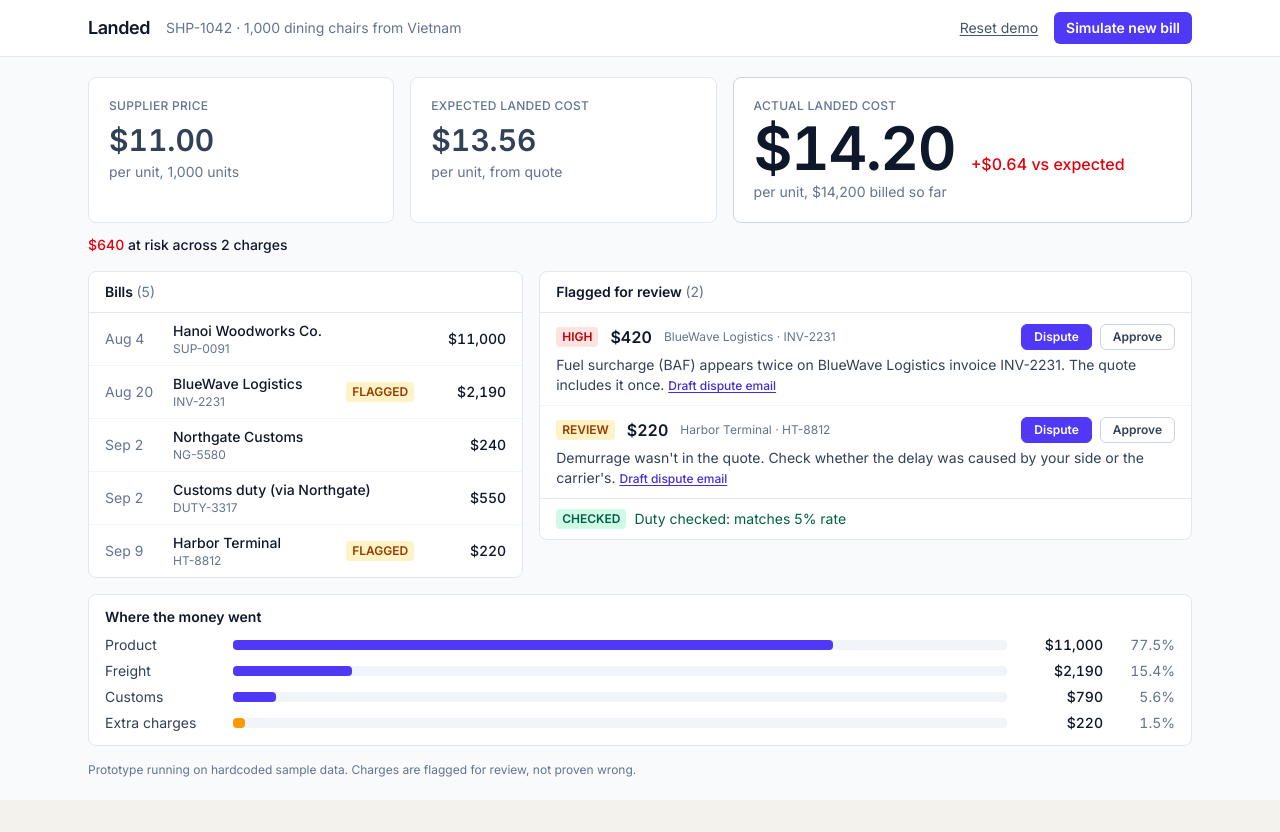
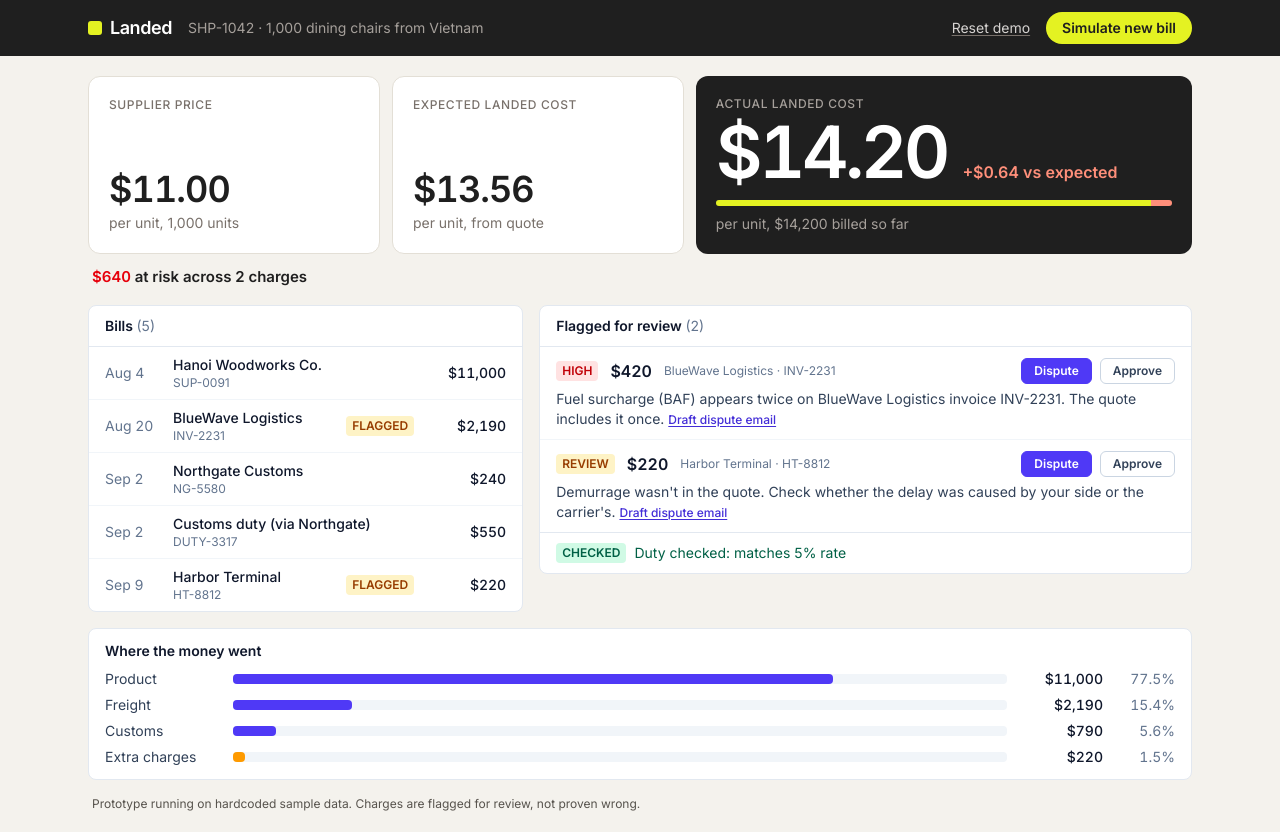
Before and after one commit to cherylaurelia/asvc, a React (Vite) app: page / in a window 1280 px wide. Before the commit the page ends 800 px from the top, so only its background shows below. Built offline with nearby package versions, Linux system fonts and the light colour scheme.

Commit message:
Restyle header and cost cards

```diff
--- a/src/App.jsx
+++ b/src/App.jsx
@@ -29,22 +29,25 @@ export default function App() {
   };
 
   return (
-    <div className="min-h-screen bg-slate-50 text-slate-900">
-      <header className="border-b border-slate-200 bg-white">
+    <div className="min-h-screen bg-canvas text-ink">
+      <header className="bg-ink text-white">
         <div className="mx-auto flex max-w-6xl flex-wrap items-center gap-x-4 gap-y-2 px-4 py-3 sm:px-6">
-          <h1 className="text-lg font-semibold tracking-tight">Landed</h1>
-          <span className="text-sm text-slate-500">
+          <h1 className="flex items-center gap-2 text-lg font-semibold tracking-tight">
+            <span className="size-3.5 rounded-[3px] bg-lime" aria-hidden="true" />
+            Landed
+          </h1>
+          <span className="text-sm text-stone-400">
             {data.shipment.id} · {data.shipment.name}
           </span>
           <span className="ml-auto flex items-center gap-4">
-            <button type="button" onClick={resetDemo} className="rounded-sm text-sm text-slate-600 underline underline-offset-2 hover:text-slate-900">
+            <button type="button" onClick={resetDemo} className="rounded-sm text-sm text-stone-300 underline decoration-stone-500 underline-offset-2 hover:text-white focus-visible:outline-lime">
               Reset demo
             </button>
             <button
               type="button"
               onClick={simulateLateBill}
               disabled={lateBillAdded}
-              className="rounded-md bg-indigo-600 px-3 py-1.5 text-sm font-semibold text-white hover:bg-indigo-700 active:bg-indigo-800 disabled:cursor-not-allowed disabled:bg-slate-200 disabled:text-slate-600"
+              className="rounded-full bg-lime px-4 py-1.5 text-sm font-semibold text-ink hover:brightness-95 active:brightness-90 focus-visible:outline-lime disabled:cursor-not-allowed disabled:bg-white/10 disabled:text-stone-400"
             >
               Simulate new bill
             </button>
@@ -66,7 +69,7 @@ export default function App() {
           />
         </div>
         <Breakdown rows={categoryBreakdown(bills)} />
-        <footer className="text-xs text-slate-500">
+        <footer className="px-1 text-xs text-stone-600">
           Prototype running on hardcoded sample data. Charges are flagged for review, not proven wrong.
         </footer>
       </main>
--- a/src/components/CostCard.jsx
+++ b/src/components/CostCard.jsx
@@ -1,63 +1,80 @@
 import { money, perUnit } from "../lib/format.js";
 
-const Label = ({ children }) => (
-  <div className="text-xs font-medium uppercase tracking-wide text-slate-500">{children}</div>
+const Label = ({ children, dark }) => (
+  <div className={`text-xs font-medium uppercase tracking-wider ${dark ? "text-stone-400" : "text-stone-500"}`}>
+    {children}
+  </div>
 );
 
 export default function CostCard({ shipment, cost, flash }) {
   const gap = cost.actualPerUnit - cost.expectedPerUnit;
   const over = gap > 0.004;
+  const expectedShare = Math.min(100, (cost.expectedTotal / cost.actualTotal) * 100);
 
   return (
     <section>
-      <div className="grid grid-cols-1 gap-4 md:grid-cols-[1fr_1fr_1.5fr]">
-        <div className="rounded-lg border border-slate-200 bg-white p-5">
+      <div className="grid grid-cols-1 gap-3 md:grid-cols-[1fr_1fr_1.7fr]">
+        <div className="flex flex-col justify-between rounded-xl border border-line bg-white p-5">
           <Label>Supplier price</Label>
-          <div className="mt-2 text-3xl font-semibold tabular-nums text-slate-700">
-            {perUnit(shipment.supplierUnitPrice)}
+          <div>
+            <div className="text-4xl font-semibold tracking-tight tabular-nums text-ink">
+              {perUnit(shipment.supplierUnitPrice)}
+            </div>
+            <div className="mt-1 text-sm text-stone-500">per unit, {shipment.units.toLocaleString()} units</div>
           </div>
-          <div className="mt-1 text-sm text-slate-500">per unit, {shipment.units.toLocaleString()} units</div>
         </div>
 
-        <div className="rounded-lg border border-slate-200 bg-white p-5">
+        <div className="flex flex-col justify-between rounded-xl border border-line bg-white p-5">
           <Label>Expected landed cost</Label>
-          <div className="mt-2 text-3xl font-semibold tabular-nums text-slate-700">
-            {perUnit(cost.expectedPerUnit)}
+          <div>
+            <div className="text-4xl font-semibold tracking-tight tabular-nums text-ink">
+              {perUnit(cost.expectedPerUnit)}
+            </div>
+            <div className="mt-1 text-sm text-stone-500">per unit, from quote</div>
           </div>
-          <div className="mt-1 text-sm text-slate-500">per unit, from quote</div>
         </div>
 
-        <div className="rounded-lg border border-slate-300 bg-white p-5">
-          <Label>Actual landed cost</Label>
+        <div className="rounded-xl bg-ink p-5 text-white">
+          <Label dark>Actual landed cost</Label>
           <div className="mt-1 flex flex-wrap items-baseline gap-x-4">
             <span
               key={cost.actualTotal}
-              className={`rounded-md text-6xl font-semibold tracking-tight tabular-nums text-slate-900 ${flash ? "flash" : ""}`}
+              className={`text-7xl font-semibold tracking-tighter tabular-nums ${flash ? "flash-num" : ""}`}
             >
               {perUnit(cost.actualPerUnit)}
             </span>
-            <span className={`text-base font-medium tabular-nums ${over ? "text-red-600" : "text-emerald-700"}`}>
+            <span className={`text-base font-semibold tabular-nums ${over ? "text-over" : "text-lime"}`}>
               {over ? "+" : ""}
               {perUnit(gap).replace("$-", "-$")} vs expected
             </span>
           </div>
-          <div className="mt-1 text-sm text-slate-500">per unit, {money(cost.actualTotal)} billed so far</div>
+          <div className="mt-3 flex h-1.5 overflow-hidden rounded-full bg-white/10" aria-hidden="true">
+            <span
+              className="bg-lime transition-[width] duration-500 ease-out motion-reduce:transition-none"
+              style={{ width: `${expectedShare}%` }}
+            />
+            <span className="flex-1 bg-over" />
+          </div>
+          <div className="mt-2 text-sm text-stone-400">per unit, {money(cost.actualTotal)} billed so far</div>
         </div>
       </div>
 
-      <div className="mt-3 flex flex-wrap items-baseline gap-x-6 gap-y-1 text-sm" aria-live="polite">
+      <div
+        className="mt-3 flex flex-wrap items-baseline gap-x-6 gap-y-1 px-1 text-[15px]"
+        aria-live="polite"
+      >
         {cost.unresolvedCount > 0 ? (
-          <span className="font-medium text-slate-900">
+          <span className="font-semibold text-ink">
             <span className="tabular-nums text-red-600">{money(cost.moneyAtRisk)}</span> at risk across{" "}
             {cost.unresolvedCount} {cost.unresolvedCount === 1 ? "charge" : "charges"}
           </span>
         ) : (
-          <span className="font-medium text-slate-900">$0 at risk. All flagged charges reviewed.</span>
+          <span className="font-semibold text-ink">$0 at risk. All flagged charges reviewed.</span>
         )}
         {cost.disputedCount > 0 && (
-          <span className="text-slate-600">
+          <span className="text-stone-600">
             If disputes succeed:{" "}
-            <span className="font-medium tabular-nums text-slate-900">{perUnit(cost.perUnitIfDisputesWin)}/unit</span>
+            <span className="font-semibold tabular-nums text-ink">{perUnit(cost.perUnitIfDisputesWin)}/unit</span>
           </span>
         )}
       </div>
```
